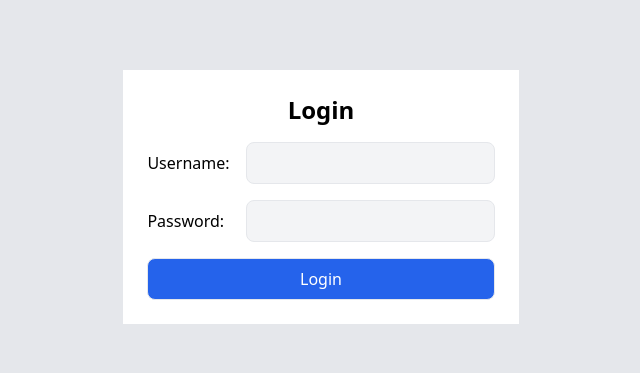
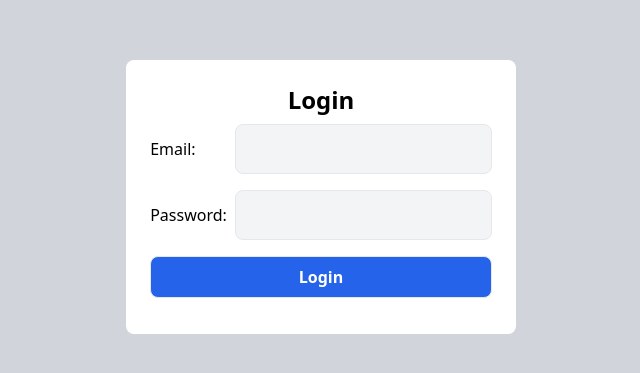
Before and after one commit to Jumanazar04/6-dars, a React (Create React App) app: page /login in a window 1280 px wide. Shown: the part 203-576 px from the top of the page, without its empty margins (319-959 px from the left). Built offline with nearby package versions, Linux system fonts and the light colour scheme.

Commit message:
fix: add neww

```diff
--- a/src/App.js
+++ b/src/App.js
@@ -7,8 +7,9 @@ import Home from './components/pages/Home/Home';
 import Shop from './components/pages/Shop/Shop';
 import About from './components/pages/About/About';
 import Contact from './components/pages/Contact/Contact';
-const Login = React.lazy(() => import("./components/pages/Login")) ;
-const SingleProduct = React.lazy(() => import('./components/pages/SingleProduct'))
+import LoginPage from './components/pages/Login';
+import SingleProduct from './components/pages/SingleProduct';
+
 
 
 
@@ -25,7 +26,7 @@ function App() {
             <Route path='/contact' element={<Contact/>}/>
             <Route path='/products/:id' element={<SingleProduct />}/>
           </Route>
-          <Route path='/login' element={<Login />}/>
+          <Route path='/login' element={<LoginPage/>}/>
         </Routes>
       </BrowserRouter>
     </>
--- a/src/components/pages/Login.jsx
+++ b/src/components/pages/Login.jsx
@@ -1,64 +1,64 @@
+import axios from 'axios';
 import React, { useState } from 'react';
 import { useNavigate } from 'react-router-dom';
+// import { toast } from 'react-toastify';
+import 'react-toastify/ReactToastify.css';
 
-const Login = () => {
-  const [username, setUsername] = useState('');
+
+
+const LoginPage = () => {
+    const [email, setEmail] = useState('');
     const [password, setPassword] = useState('');
-  const history = useNavigate();
-
-  const handleLogin = async (e) => {
-    e.preventDefault();
-
+    const navigate = useNavigate();
+    // const notify = () => toast("Login yoki parol xato");
+    // const getDataLclStorge = localStorage.getItem('auth-token')
+        async function fetched(){
                 try {
-      const response = await fetch('https://test-ecommerce-gamma.vercel.app/auth ', {
-        method: 'POST',
-        headers: {
-          'Content-Type': 'application/json',
-        },
-        body: JSON.stringify({ username, password }),
-      });
-
-      if (response.ok) {
-        const data = await response.json();
-        localStorage.setItem('token', data.token);
-        history.push('/home');
-      } else {
-        alert('Invalid credentials. Please try again.');
+                    const response = await axios.post(
+                        'https://ecommerce-backend-fawn-eight.vercel.app/api/auth',
+                        {
+                            email: email,
+                            password: password
+                        }
+                    );
+                    if (response.data) {
+                        navigate('/')
+                        localStorage.setItem('auth-token', (response.data))
                     }
                 } catch (error) {
-      console.error('Login error:', error);
-      alert('An error occurred. Please try again later.');
+                    alert('Login yoki parol xato')
                 }
-  };
-
+        }
     return (
-    <div className='w-screen h-screen bg-gray-200 flex items-center justify-center'>
-        <div className='p-6 bg-white text-center'>
-        <h2 className='text-2xl font-bold mb-4'>Login</h2>
-        <form className='flex gap-4 flex-col' onSubmit={handleLogin}>
-            <div className='flex justify-between gap-4 items-center'>
-            <label>Username:</label>
+        <div className='w-screen h-screen flex items-center justify-center bg-gray-300'>
+            <div className='p-6 flex flex-col text-center bg-white rounded-lg'>
+                <h2 className='pb-2 text-2xl font-bold'>Login</h2>
+                <form onSubmit={fetched} className='flex flex-col gap-4 mb-3'  action="#">
+                    <div className='flex justify-between items-center'>
+                        <label htmlFor="email">Email:</label>
                         <input
-                className='p-2 border rounded-lg bg-gray-100'
-                type="text"
-                value={username}
-                onChange={(e) => setUsername(e.target.value)}
-            />
+                            className='p-3 border bg-gray-100 rounded-lg'
+                            onChange={(e) => (
+                             setEmail(e.target.value)
+                            )}
+                            value={email}
+                            type="text" />
                     </div>
-            <div className='flex justify-between gap-4 items-center'>
-            <label>Password:</label>
+                    <div className='flex justify-between items-center gap-2'>
+                        <label htmlFor="password">Password:</label>
                         <input
-                className='p-2 border rounded-lg bg-gray-100'
-                type="password"
+                            className='p-3 border bg-gray-100 rounded-lg'
+                            onChange={(e) => (
+                                setPassword(e.target.value)
+                            )}
                             value={password}
-                onChange={(e) => setPassword(e.target.value)}
-            />
+                            type="password" />
                     </div>
-            <button className='border rounded-lg p-2 bg-blue-600 text-white' type="submit">Login</button>
+                    <button type='submit' className='py-2 border rounded-lg bg-blue-600 text-white font-bold'>Login</button>
                 </form>
             </div>
         </div>
     );
-};
+}
 
-export default Login;
+export default LoginPage;
```
Lines whose indentation alone changed are shown as unchanged.
